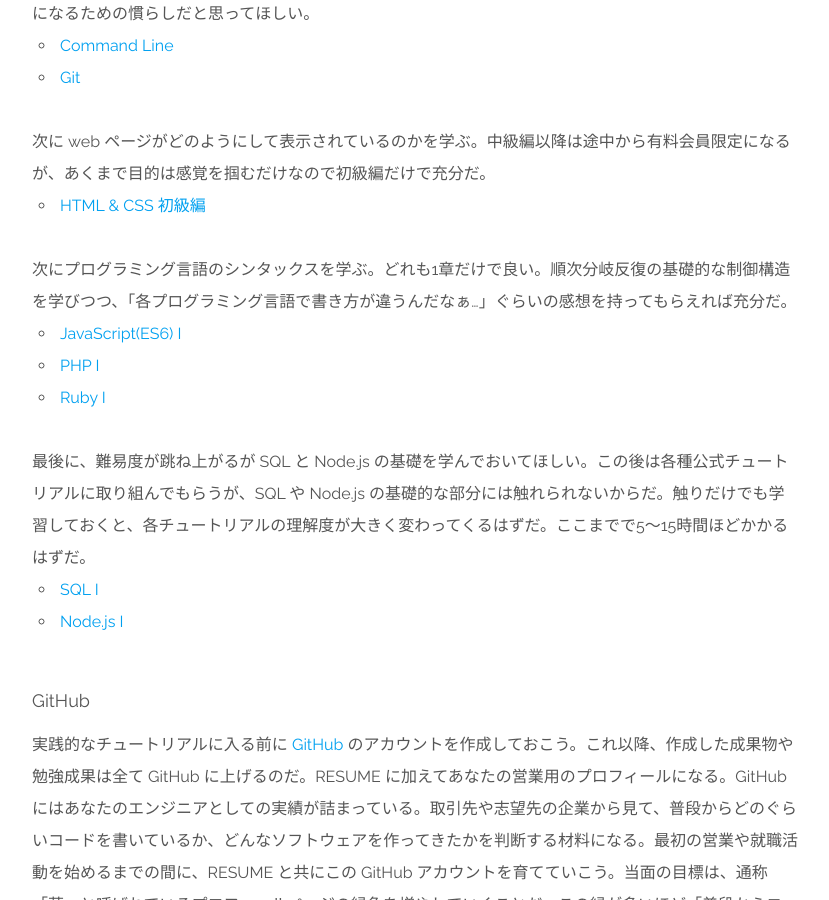
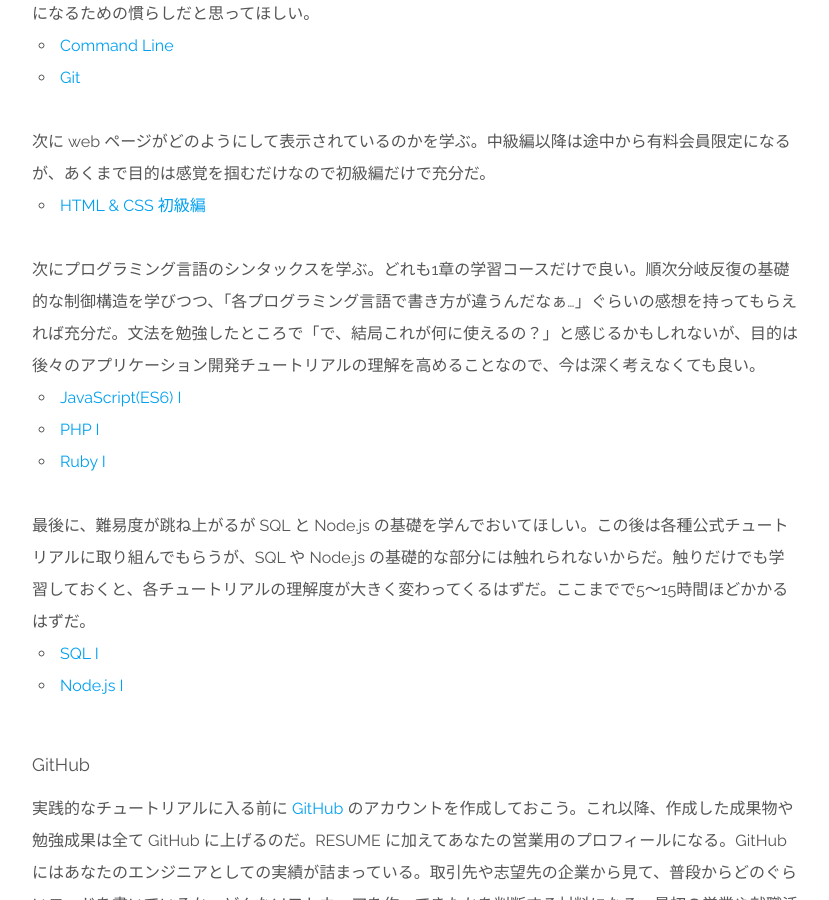
Before and after one commit to ryo-ryukalice/ogihara-ryo.github.io, a Jekyll site: the page built from _posts/2020-04-28-to-newbie.markdown, in a window 1280 px wide and 900 px high, scrolled down 14483 px. Shown: the whole window, without its empty margins (224-1053 px from the left). Built offline with Jekyll 4.4.1, drawn with Linux system fonts in a browser that asks for light colours; nearby versions of some CDN libraries; comment, search, counter and statistics services are not loaded.

Commit message:
Update 2020-04-28-to-newbie.markdown

```diff
--- a/_posts/2020-04-28-to-newbie.markdown
+++ b/_posts/2020-04-28-to-newbie.markdown
@@ -194,7 +194,7 @@
 
 - [HTML & CSS 初級編](https://prog-8.com/languages/html)
 
-次にプログラミング言語のシンタックスを学ぶ。どれも1章だけで良い。順次分岐反復の基礎的な制御構造を学びつつ、「各プログラミング言語で書き方が違うんだなぁ...」ぐらいの感想を持ってもらえれば充分だ。
+次にプログラミング言語のシンタックスを学ぶ。どれも1章の学習コースだけで良い。順次分岐反復の基礎的な制御構造を学びつつ、「各プログラミング言語で書き方が違うんだなぁ...」ぐらいの感想を持ってもらえれば充分だ。文法を勉強したところで「で、結局これが何に使えるの？」と感じるかもしれないが、目的は後々のアプリケーション開発チュートリアルの理解を高めることなので、今は深く考えなくても良い。
 
 - [JavaScript(ES6) I](https://prog-8.com/languages/es6)
 - [PHP I](https://prog-8.com/languages/php)
```
